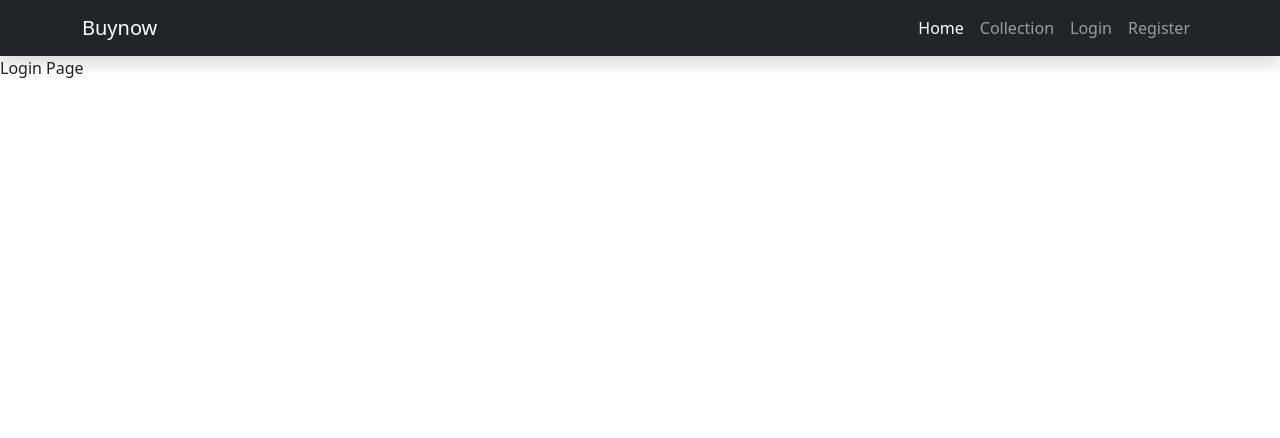
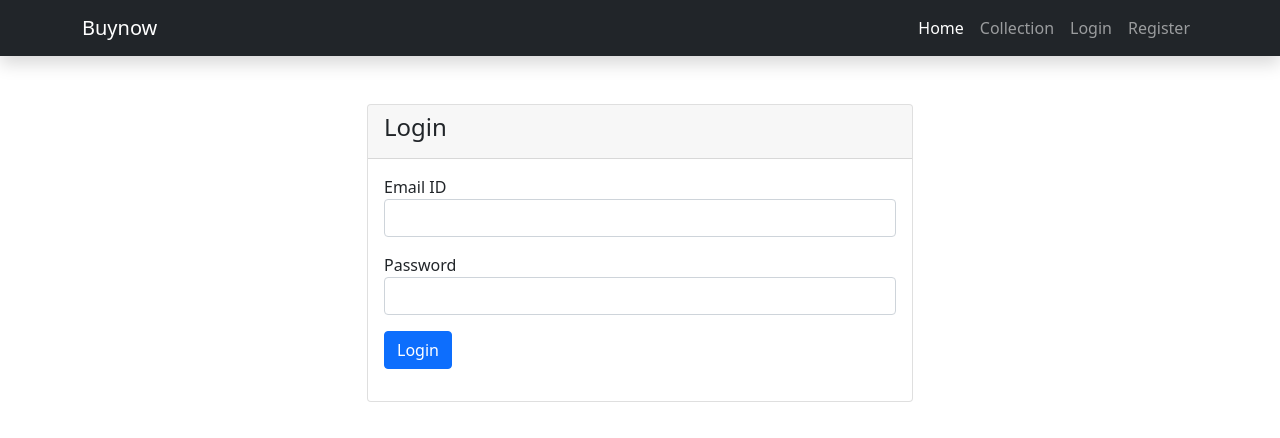
Before and after one commit to Patrickodey360coder/react-laravel-store-v2, a React (Create React App) app in the folder client/: page /login in a window 1280 px wide. Shown: the top 438 px of the page. Built offline with nearby package versions, Linux system fonts and the light colour scheme.

Commit message:
created login page

```diff
--- a/client/src/components/frontend/auth/Login.js
+++ b/client/src/components/frontend/auth/Login.js
@@ -4,7 +4,32 @@
   return (
     <>
       <Navbar/>
-      Login Page
+      <div className="container py-5">
+        <div className="row justify-content-center">
+          <div className="col-md-6">
+            <div className="card">
+              <div className="card-header">
+                <h4>Login</h4>
+              </div>
+              <div className="card-body">
+                <form>
+                  <div className="form-group mb-3">
+                    <label>Email ID</label>
+                    <input type="email" name="email" className="form-control" value="" />
+                  </div>
+                  <div className="form-group mb-3">
+                    <label>Password</label>
+                    <input type="password" name="name" className="form-control" value="" />
+                  </div>
+                  <div className="form-group mb-3">
+                    <button type="submit" className="btn btn-primary"> Login </button>
+                  </div>
+                </form>
+              </div>
+            </div>
+          </div>
+        </div>
+      </div>
     </>
   )
 }
--- a/client/src/components/frontend/auth/Register.js
+++ b/client/src/components/frontend/auth/Register.js
@@ -9,6 +9,9 @@
         <div className="row justify-content-center">
           <div className="col-md-6">
             <div className="card">
+              <div className="card-header">
+                <h4>Register</h4>
+              </div>
               <div className="card-body">
                 <form>
                   <div className="form-group mb-3">
```
